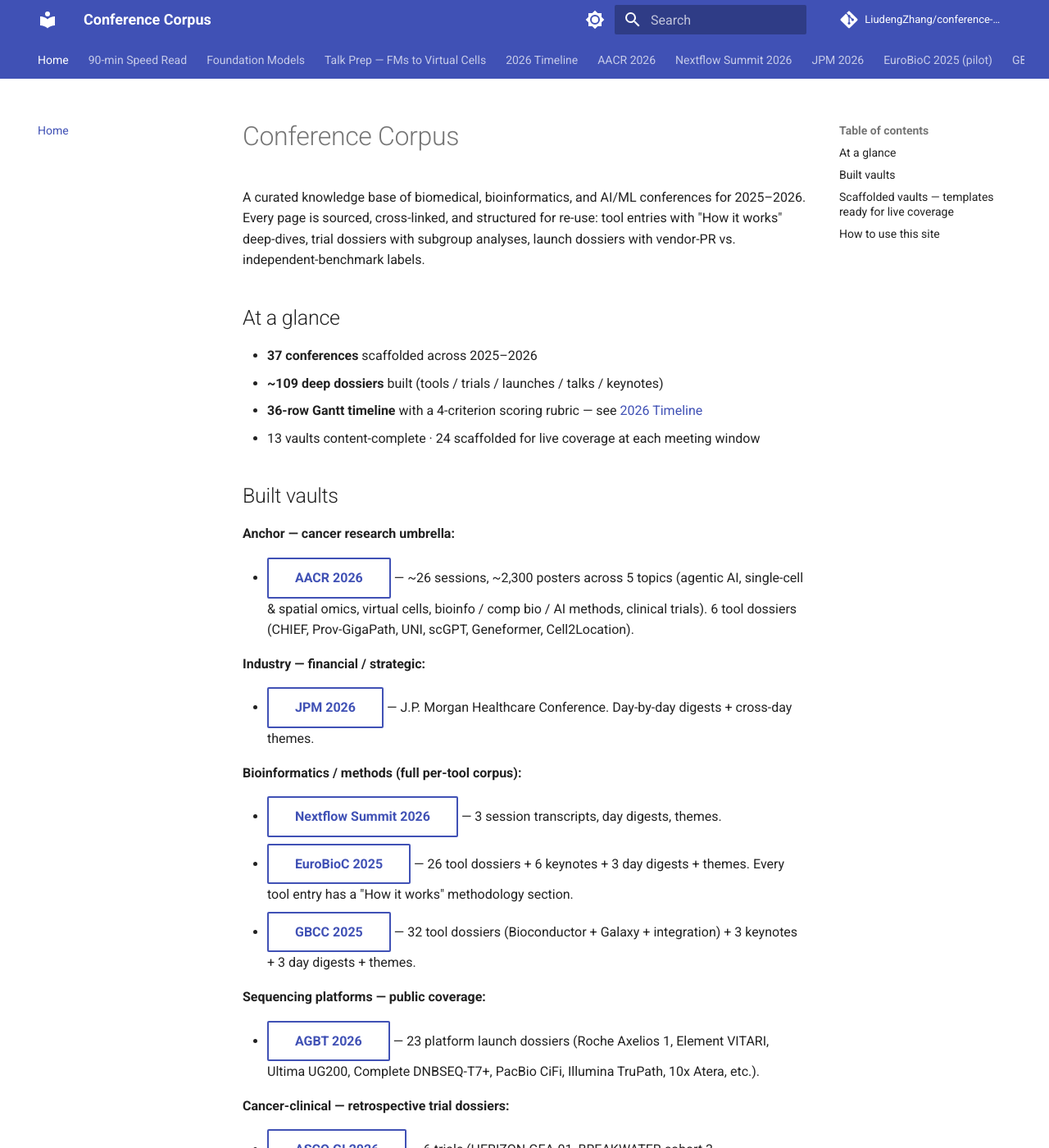
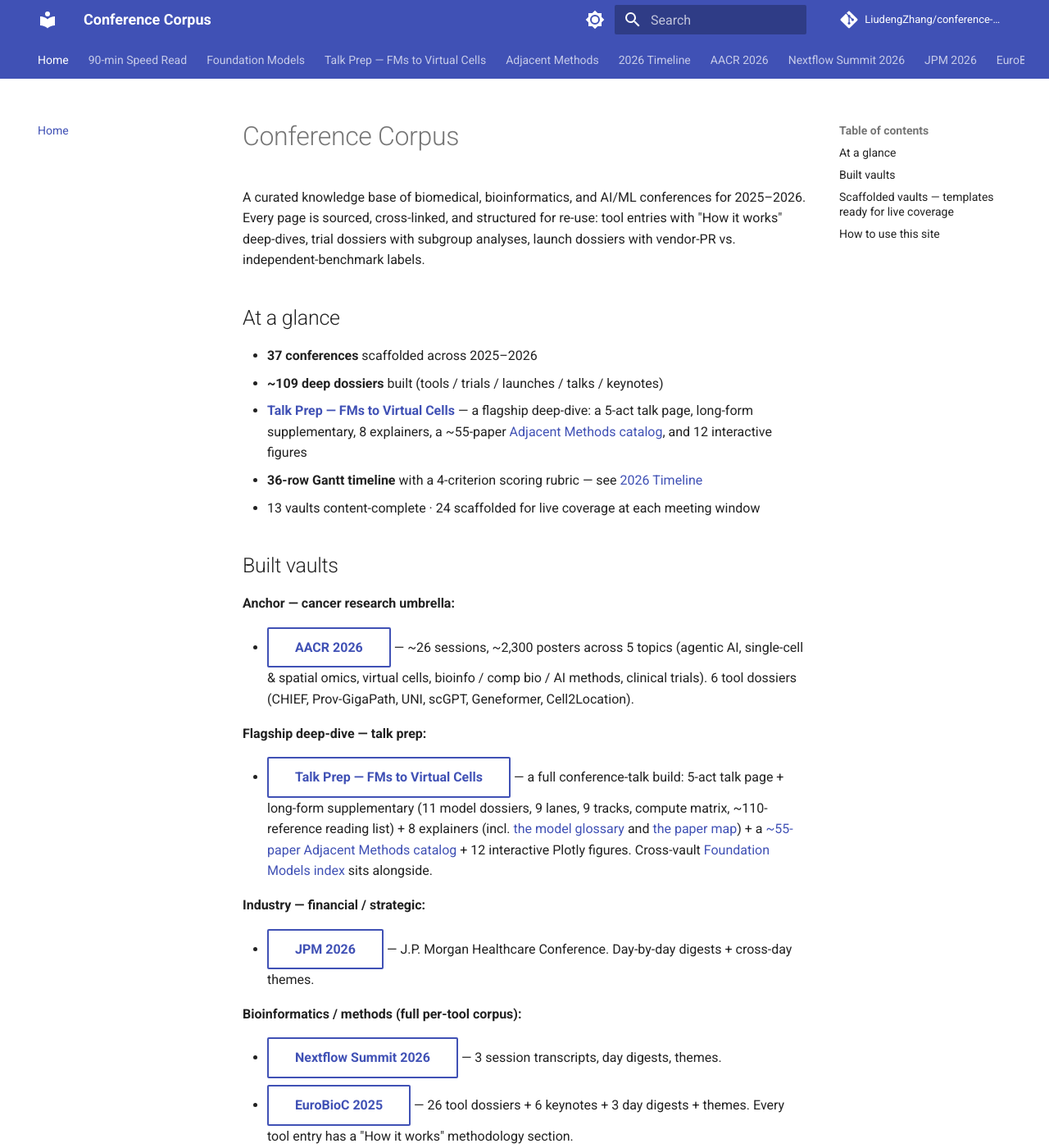
Before and after one commit to LiudengZhang/conference-corpus, an MkDocs documentation site: the page built from docs/index.md, in a window 1280 px wide and 1400 px high. Shown: the whole window at 82% size. Built offline with MkDocs 1.6.1 and Material for MkDocs 9.7.7, drawn with Linux system fonts in a browser that asks for light colours; a script that is not in the unit is left out; comment, search, counter and statistics services are not loaded.

Commit message:
docs: promote Adjacent Methods to top-level nav + surface talk prep on home
- Adjacent Methods is now its own top-level nav section, not nested under
  Talk Prep.
- Main talk page: new "Explainer pages" block in Companion resources listing
  all 8 explainers + the Adjacent Methods catalog, plus inline pointers from
  §1.3 (reckoning) and §2.1 (five families) into the relevant explainers —
  previously the explainers were only reachable via nav.
- Home page: the FM-to-Virtual-Cells talk prep is now surfaced in "At a
  glance" and as a "Flagship deep-dive" entry under Built vaults.
- Supplementary §H.3: added Schönhuth 2025 Nat Mach Intell commentary, the
  last paper outstanding from the _Temp/ list.

```diff
--- a/docs/index.md
+++ b/docs/index.md
@@ -6,6 +6,7 @@
 
 - **37 conferences** scaffolded across 2025–2026
 - **~109 deep dossiers** built (tools / trials / launches / talks / keynotes)
+- **[Talk Prep — FMs to Virtual Cells](talks/fm-to-virtual-cells.md)** — a flagship deep-dive: a 5-act talk page, long-form supplementary, 8 explainers, a ~55-paper [Adjacent Methods catalog](talks/fm-to-virtual-cells/adjacent-methods/index.md), and 12 interactive figures
 - **36-row Gantt timeline** with a 4-criterion scoring rubric — see [2026 Timeline](timeline.md)
 - 13 vaults content-complete · 24 scaffolded for live coverage at each meeting window
 
@@ -14,6 +15,10 @@
 **Anchor — cancer research umbrella:**
 
 - [**AACR 2026**](conferences/aacr-2026/){ .md-button } — ~26 sessions, ~2,300 posters across 5 topics (agentic AI, single-cell & spatial omics, virtual cells, bioinfo / comp bio / AI methods, clinical trials). 6 tool dossiers (CHIEF, Prov-GigaPath, UNI, scGPT, Geneformer, Cell2Location).
+
+**Flagship deep-dive — talk prep:**
+
+- [**Talk Prep — FMs to Virtual Cells**](talks/fm-to-virtual-cells.md){ .md-button } — a full conference-talk build: 5-act talk page + long-form supplementary (11 model dossiers, 9 lanes, 9 tracks, compute matrix, ~110-reference reading list) + 8 explainers (incl. [the model glossary](talks/fm-to-virtual-cells/model-glossary.md) and [the paper map](talks/fm-to-virtual-cells/paper-map.md)) + a [~55-paper Adjacent Methods catalog](talks/fm-to-virtual-cells/adjacent-methods/index.md) + 12 interactive Plotly figures. Cross-vault [Foundation Models index](foundation-models.md) sits alongside.
 
 **Industry — financial / strategic:**
 
--- a/mkdocs.yml
+++ b/mkdocs.yml
@@ -76,14 +76,14 @@
       - Reading an FM paper critically: talks/fm-to-virtual-cells/reading-an-fm-paper-critically.md
       - Evaluation papers catalog: talks/fm-to-virtual-cells/evaluation-papers-catalog.md
       - The paper map: talks/fm-to-virtual-cells/paper-map.md
-    - Adjacent methods:
-      - The catalog (~55 papers): talks/fm-to-virtual-cells/adjacent-methods/index.md
-      - PerturbFate: talks/fm-to-virtual-cells/adjacent-methods/perturbfate.md
-      - Flow matching in comp-bio: talks/fm-to-virtual-cells/adjacent-methods/flow-matching.md
-      - Learning beyond fine-tuning: talks/fm-to-virtual-cells/adjacent-methods/learning-beyond-fine-tuning.md
-      - Genome language models: talks/fm-to-virtual-cells/adjacent-methods/genome-language-models.md
-      - Protein-LM explainability: talks/fm-to-virtual-cells/adjacent-methods/protein-lm-explainability.md
-      - Transformers vs state-space models: talks/fm-to-virtual-cells/adjacent-methods/transformers-vs-state-space.md
+  - Adjacent Methods:
+    - The catalog (~55 papers): talks/fm-to-virtual-cells/adjacent-methods/index.md
+    - PerturbFate: talks/fm-to-virtual-cells/adjacent-methods/perturbfate.md
+    - Flow matching in comp-bio: talks/fm-to-virtual-cells/adjacent-methods/flow-matching.md
+    - Learning beyond fine-tuning: talks/fm-to-virtual-cells/adjacent-methods/learning-beyond-fine-tuning.md
+    - Genome language models: talks/fm-to-virtual-cells/adjacent-methods/genome-language-models.md
+    - Protein-LM explainability: talks/fm-to-virtual-cells/adjacent-methods/protein-lm-explainability.md
+    - Transformers vs state-space models: talks/fm-to-virtual-cells/adjacent-methods/transformers-vs-state-space.md
   - 2026 Timeline: timeline.md
   - AACR 2026:
     - Overview: conferences/aacr-2026/index.md
```
Also changed, not shown: docs/talks/fm-to-virtual-cells-supplementary.md (+1 -0 lines), docs/talks/fm-to-virtual-cells.md (+19 -1 lines).
